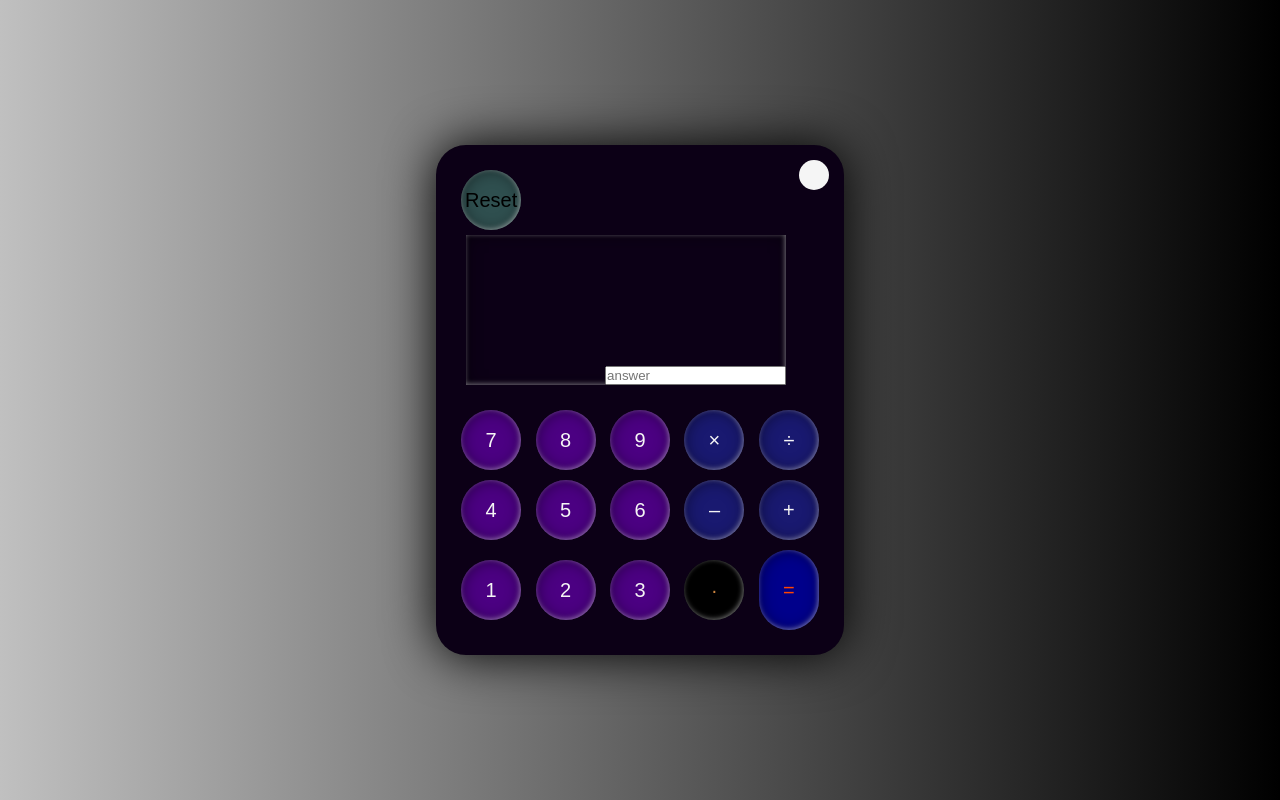
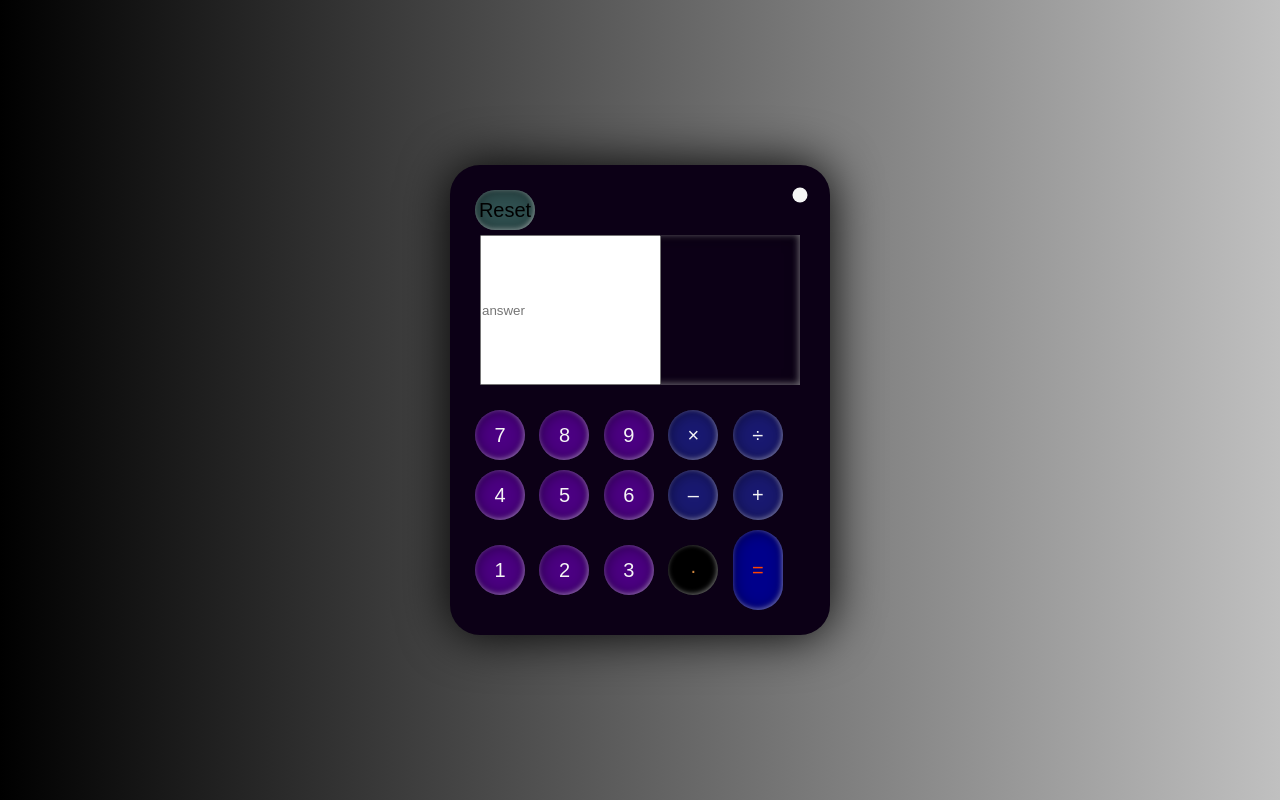
Before and after one commit to shawnmbailey/CalculatorProject, a plain HTML site: page index.html in a window 1280 px wide. Drawn offline with Linux system fonts and the light colour scheme.

Commit message:
index.html

```diff
--- a/style.css
+++ b/style.css
@@ -4,7 +4,7 @@
 }
 
 body {
-    background-image: linear-gradient( to  right, silver,black);
+    background-image: linear-gradient( to  left, silver,black);
 }
 
 body{
@@ -34,7 +34,6 @@ body{
     right: 30px;
     color: whitesmoke;
     cursor: pointer;
-    z-index:  1;
 }
 
 .theme-toggler.active {
@@ -47,8 +46,8 @@ body{
 
 .theme-toggler::before {
     content: '';
-    height: 30px;
-    width: 30px;
+    height: 15px;
+    width: 15px;
     position: absolute;
     top: 50%;
     transform: translate(-50%, -50%);
@@ -60,19 +59,18 @@ body{
     margin: 0 10px;
     height: 150px;
     width: 320px;
-    display: flex;
-    align-items: flex-end;
-    justify-content: flex-end;
+    display: grid;
+    justify-content: flex-start;
     font-size: 30px;
     margin-bottom: 20px;
-    box-shadow: inset -1px -1px 5px #ffffff70,
+    box-shadow: inset -1px -1px 7px #ffffff70,
     inset 1px 1px 15px #00000070;
 
   }
 
 button {
-    height: 60px;
-    width: 60px;
+    height: 50px;
+    width: 50px;
     border: 0;
     border-radius: 50px;
     margin: 5px;
@@ -102,8 +100,10 @@ transform:scale(0.8);
 }
 
 .calculator button#delete {
-    background-color: coral;
-    color: yellow;
+   height: 40px;
+   width: 60px;
+   background-color: coral;
+   color: yellow;
 }
 
 .calculator button.numbers {
@@ -132,6 +132,8 @@ transform:scale(0.8);
   }
 
   .calculator.dark button#delete {
+    height: 40px;
+    width: 60px;
     background-color: darkslategray;
     color: black;
   }
```
